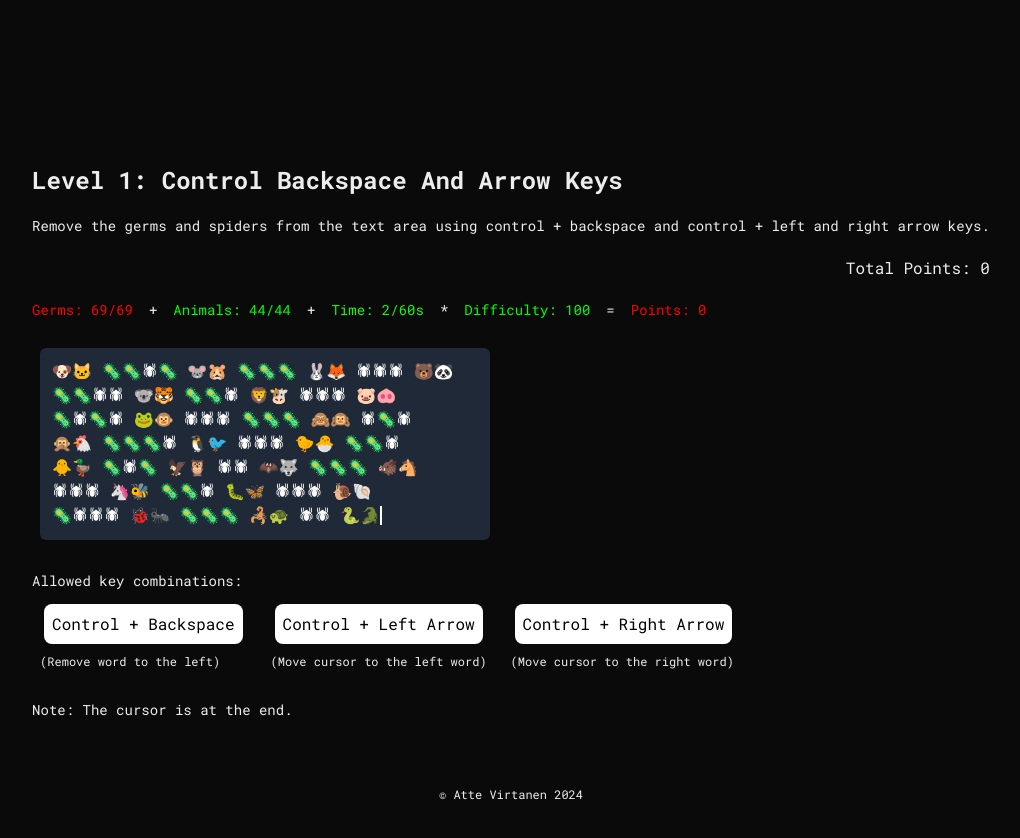
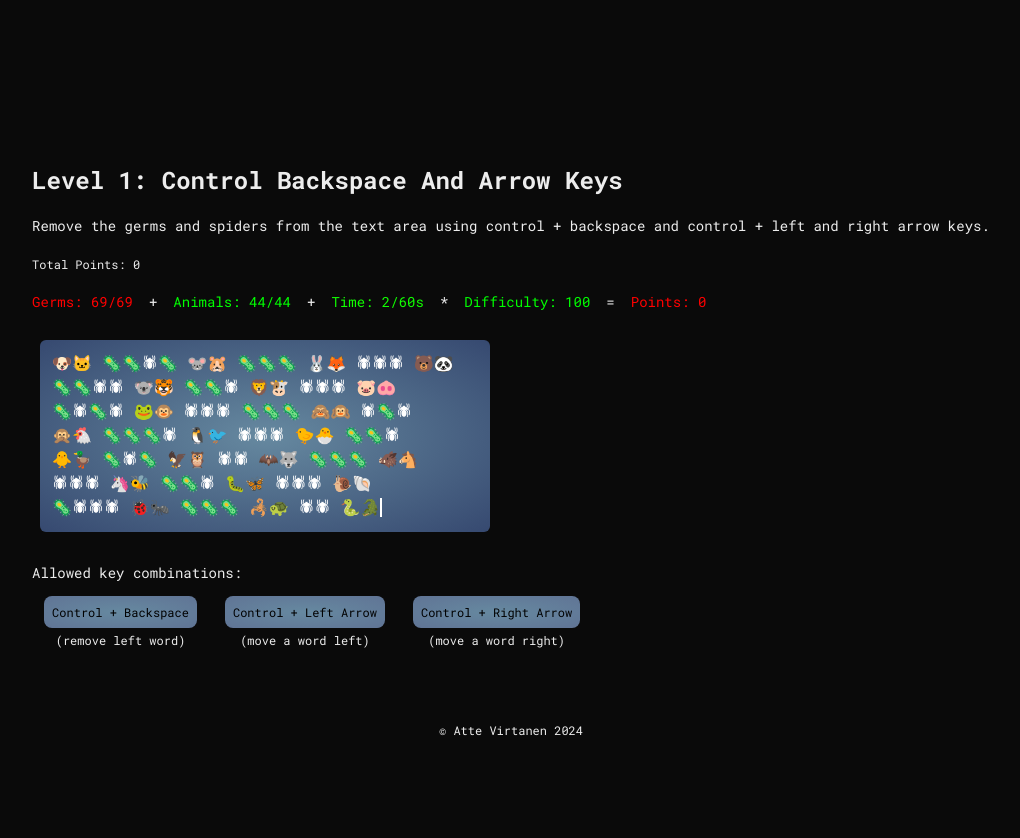
Before and after one commit to AtteBox/text-edit-practice, a Next.js app: page / in a window 1280 px wide. Both pictures are taken after a click on the button "Start Game". Shown: the top 838 px of the page, without its empty margins (129-1149 px from the left). Built offline with nearby package versions, Linux system fonts and the light colour scheme.

Commit message:
fix: small ui layout adjustments

```diff
--- a/src/app/components/GameResultsBar.tsx
+++ b/src/app/components/GameResultsBar.tsx
@@ -8,7 +8,7 @@ export function GameResultsBar({
   alignRight?: boolean;
 }) {
   return (
-    <span className={"text-xs" + alignRight ? " self-end" : " self-start"}>
+    <span className={"text-xs" + (alignRight ? " self-end" : " self-start")}>
       Total Points: {game.totalPoints}
     </span>
   );
--- a/src/app/screens/EndScreen.tsx
+++ b/src/app/screens/EndScreen.tsx
@@ -19,7 +19,7 @@ function EndScreen({ game }: { game: IGameEngineResult }) {
       <div className="flex flex-col gap-4 items-end self-stretch">
         <button
           onClick={game.restartGame}
-          className="p-2 bg-blue-500 text-white rounded-lg"
+          className="p-2 rounded-md bg-violet-600 hover:bg-violet-700 active:bg-violet-800 focus:outline-none focus:ring focus:ring-violet-300"
         >
           Restart Game
         </button>
--- a/src/app/screens/FailedLevelScreen.tsx
+++ b/src/app/screens/FailedLevelScreen.tsx
@@ -14,16 +14,16 @@ function FailedLevelScreen({ game }: { game: IGameEngineResult }) {
       <h1 className="text-2xl font-bold">
         Level {game.currentLevelNumber} Failed!
       </h1>
-      <LevelResultsBar levelResults={game} />
-      <GameResultsBar game={game} alignRight={false} />
       <p className="text-sm">
         You need to get at least one point to finish each level. Please start
         the game again!
       </p>
+      <LevelResultsBar levelResults={game} />
+      <GameResultsBar game={game} alignRight />
       <div className="flex flex-col gap-4 items-end self-stretch">
         <button
           onClick={game.restartGame}
-          className="p-2 bg-blue-500 text-white rounded-lg"
+          className="p-2 rounded-md bg-violet-600 hover:bg-violet-700 active:bg-violet-800 focus:outline-none focus:ring focus:ring-violet-300"
         >
           Restart Game
         </button>
--- a/src/app/screens/FinishedLevelScreen.tsx
+++ b/src/app/screens/FinishedLevelScreen.tsx
@@ -14,13 +14,13 @@ function FinishedLevelScreen({ game }: { game: IGameEngineResult }) {
       <h1 className="text-2xl font-bold">
         Level {game.currentLevelNumber} Completed!
       </h1>
+      <p className="text-sm">{game.currentLevel.postLevelMessage}</p>
       <LevelResultsBar levelResults={game} />
-      <GameResultsBar game={game} alignRight={false} />
-      <p className="text-sm">{game.currentLevel.postLevelMessage}</p>
+      <GameResultsBar game={game} alignRight />
       <div className="flex flex-col gap-4 items-end self-stretch">
         <button
           onClick={game.startNextLevel}
-          className="p-2 bg-blue-500 text-white rounded-lg"
+          className="p-2 rounded-md bg-violet-600 hover:bg-violet-700 active:bg-violet-800 focus:outline-none focus:ring focus:ring-violet-300"
         >
           Next Level
         </button>
--- a/src/app/screens/LevelScreen.tsx
+++ b/src/app/screens/LevelScreen.tsx
@@ -1,9 +1,8 @@
-import { assertNever, isMac } from "../utils";
+import { isMac } from "../utils";
 import { GameResultsBar } from "../components/GameResultsBar";
 import LevelResultsBar from "../components/LevelResultsBar";
 import { useLevelEngine } from "../engines/level";
 import { IGameEngineResult } from "../engines/game";
-import { ICursorStartPos } from "../levels";
 
 function LevelScreen({ game }: { game: IGameEngineResult }) {
   const { gameMap, currentKeyCombination, cursorPos } = useLevelEngine({
@@ -26,7 +25,7 @@ function LevelScreen({ game }: { game: IGameEngineResult }) {
       <GameMap gameMap={gameMap} cursorPos={cursorPos} />
       <div>
         <span className="text-sm">Allowed key combinations:</span>
-        <div className="flex flex-wrap gap-2">
+        <div className="flex flex-wrap grow-0 gap-1">
           {level.allowedKeyCombinations.map((keyCombination) => (
             <KeyCombinationTag
               key={keyCombination.join("-")}
@@ -36,27 +35,11 @@ function LevelScreen({ game }: { game: IGameEngineResult }) {
           ))}
         </div>
       </div>
-      <p className="text-sm">
-        Note: The cursor is {getCursorText(level.cursorStartPos)}.
-      </p>
     </div>
   );
 }
 
 export default LevelScreen;
-
-function getCursorText(cursorStartPos: ICursorStartPos): string {
-  switch (cursorStartPos) {
-    case "start":
-      return "at the beginning";
-    case "middle":
-      return "in the middle";
-    case "end":
-      return "at the end";
-    default:
-      assertNever(cursorStartPos);
-  }
-}
 
 function KeyCombinationTag({
   keyCombination,
@@ -79,15 +62,15 @@ function KeyCombinationTag({
     string | Record<string, string>
   > = {
     ctrl: {
-      Backspace: "Remove word to the left",
-      ArrowLeft: "Move cursor to the left word",
-      ArrowRight: "Move cursor to the right word",
-      Delete: "Delete word to the right",
+      Backspace: "remove left word",
+      ArrowLeft: "move a word left",
+      ArrowRight: "move a word right",
+      Delete: "remove right word",
     },
-    Backspace: "Delete character to the left",
-    ArrowLeft: "Move to the character on the left",
-    ArrowRight: "Move to the character on the right",
-    Delete: "Delete character to the right",
+    Backspace: "remove letter on left",
+    ArrowLeft: "move a letter left",
+    ArrowRight: "move a letter right",
+    Delete: "remove letter on right",
   };
 
   let actualKeyCombination = keyCombination;
@@ -100,17 +83,18 @@ function KeyCombinationTag({
     );
   }
   return (
-    <div className="inline-block m-2">
+    <div className="flex flex-col items-center m-2 text-xs">
       <span
-        className="inline-block p-2 bg-gray-100 rounded-lg text-black m-1"
+        className="inline-block p-2 rounded-lg text-black m-1"
         style={{
-          backgroundColor: isPressed ? "green" : "white",
+          backgroundImage: isPressed
+            ? "radial-gradient(#00AA00, #006600)"
+            : "radial-gradient(#6689A0, #607495)",
           transition: isPressed ? "none" : "background-color 1s ease",
         }}
       >
         {actualKeyCombination.map((k) => keyText[k]).join(" + ")}
       </span>
-      <br />
       <span className="text-xs">
         (
         {keyCombination.reduce(
@@ -146,8 +130,9 @@ function GameMap({
       style={{
         minWidth: "450px",
         minHeight: "100px",
+        backgroundImage: "radial-gradient(#6689A0, #364970)",
       }}
-      className="font-mono whitespace-pre-wrap break-words relative text-white bg-gray-800 rounded-md m-2 p-3"
+      className="font-mono whitespace-pre-wrap break-words relative text-white rounded-md m-2 p-3"
     >
       <style>{blinkAnimation}</style>
       {characters.map((char, index) => (
--- a/src/app/screens/StartScreen.tsx
+++ b/src/app/screens/StartScreen.tsx
@@ -9,12 +9,11 @@ function StartScreen({ game }: { game: IGameEngineResult }) {
       <p className="text-sm">
         A game where you eliminate unwanted characters swiftly!
       </p>
-      s
       <Image src={startBanner} alt="Typo Terminator Banner" />
       <div className="flex flex-col gap-4 items-end self-stretch">
         <button
           onClick={game.startGame}
-          className="p-2 bg-blue-500 text-white rounded-lg"
+          className="p-2 rounded-md bg-violet-600 hover:bg-violet-700 active:bg-violet-800 focus:outline-none focus:ring focus:ring-violet-300"
         >
           Start Game
         </button>
```
